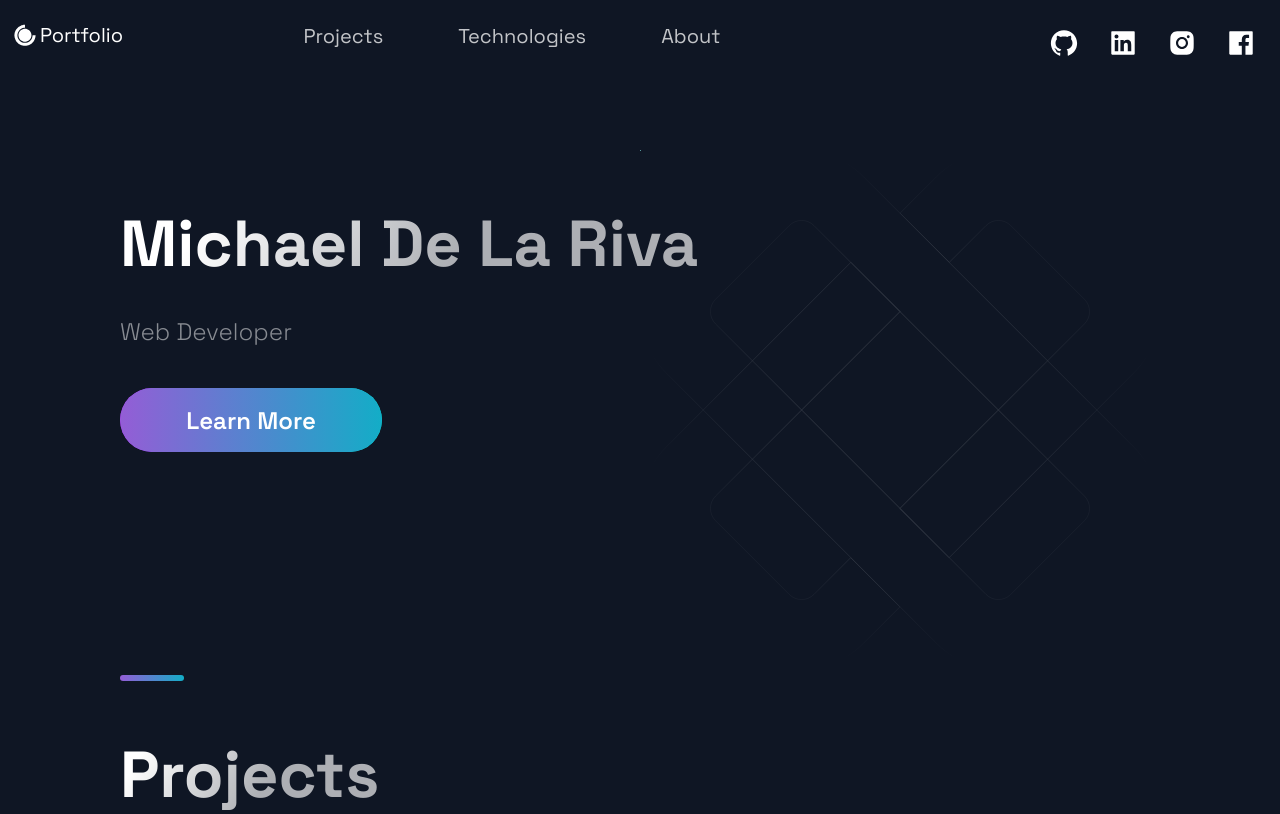
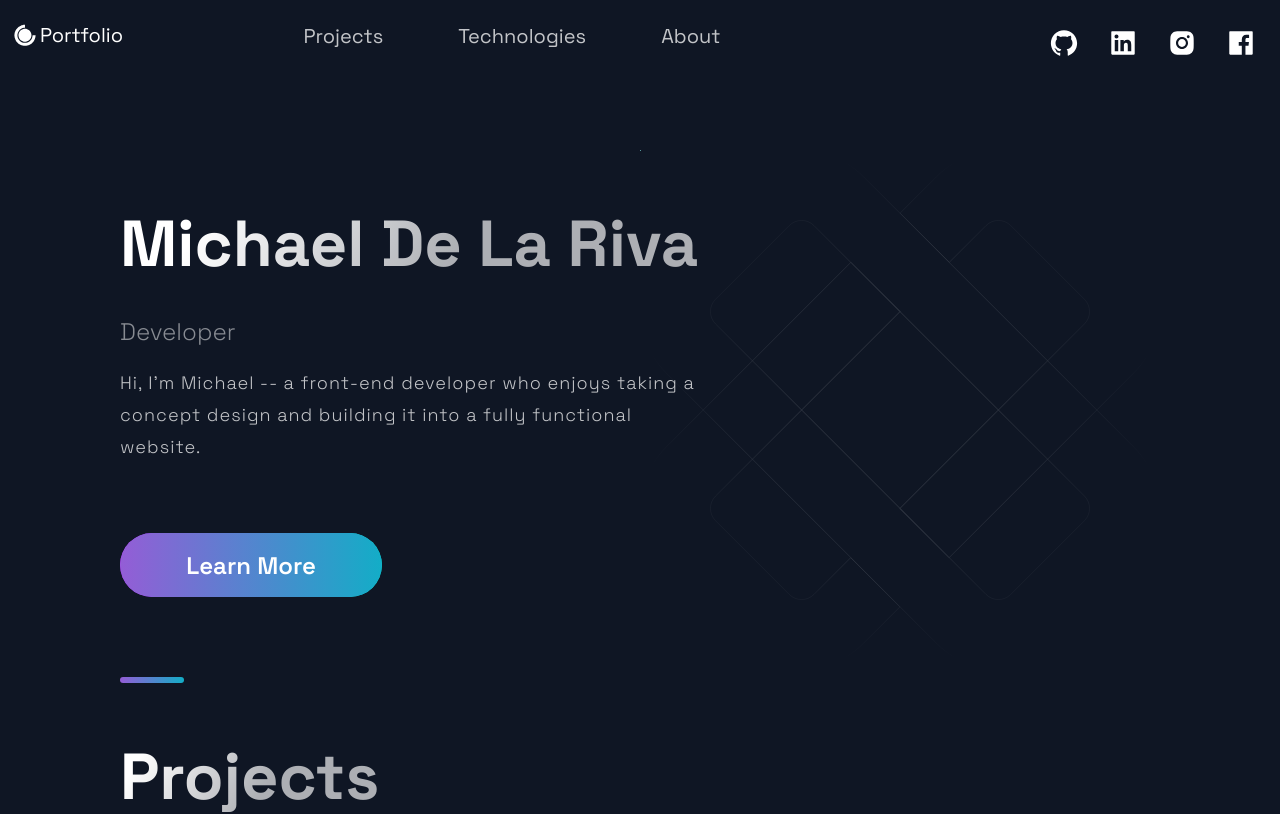
Before and after one commit to Michelobe/masteryPortfolio, a Next.js app: page / in a window 1280 px wide. Shown: the top 814 px of the page. Built offline with nearby package versions, Linux system fonts and the light colour scheme.

Commit message:
In HERO SECTION, I have changed the introduction information; as well, I have changed the spacing to be more equal between text sections and component sections.

```diff
--- a/src/components/Hero/Hero.js
+++ b/src/components/Hero/Hero.js
@@ -1,6 +1,6 @@
 import React from 'react';
 
-import { Section, SectionText, SectionTitle } from '../../styles/GlobalComponents';
+import { Section, SectionText, SectionTitle, SectionSubText } from '../../styles/GlobalComponents';
 import Button from '../../styles/GlobalComponents/Button';
 import { LeftSection } from './HeroStyles';
 
@@ -11,8 +11,11 @@ const Hero = () => (
               Michael De La Riva
           </SectionTitle>
           <SectionText>
-              Web Developer
+              Developer
           </SectionText>
+          <SectionSubText>
+              Hi, I'm Michael -- a front-end developer who enjoys taking a concept design and building it into a fully functional website.
+          </SectionSubText>
           <Button onClick = {() => window.open('https://upbeat-galileo-9a1978.netlify.app', '_blank')}>Learn More</Button>
       </LeftSection>
   </Section>
--- a/src/styles/GlobalComponents/index.js
+++ b/src/styles/GlobalComponents/index.js
@@ -59,7 +59,7 @@ export const SectionText = styled.p`
   font-size: 24px;
   line-height: 40px;
   font-weight: 300;
-  padding-bottom: 3.6rem;
+  padding-bottom: 1.5rem;
   color: rgba(255, 255, 255, 0.5);
 
   @media ${(props) => props.theme.breakpoints.md} {
@@ -104,6 +104,8 @@ export const SectionSubText = styled.p`
   font-size: 18px;
   line-height: 32px;
   color: rgba(255, 255, 255, 0.75);
+  padding-bottom: 7rem;
+  letter-spacing: 1px;
 
 @media ${(props) => props.theme.breakpoints.md} {
     max-width: 672px;
```
